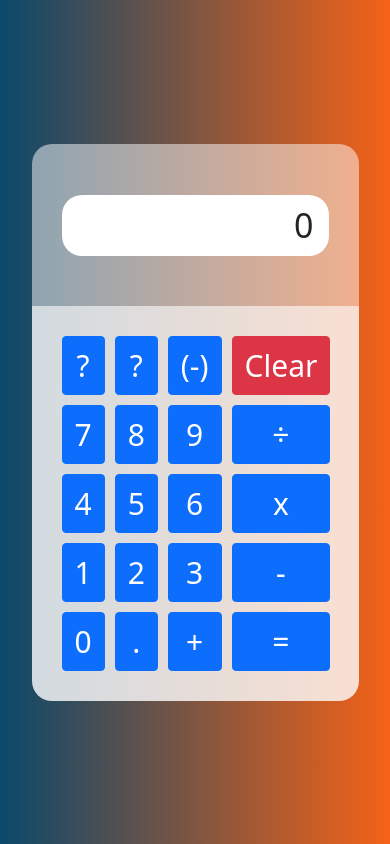
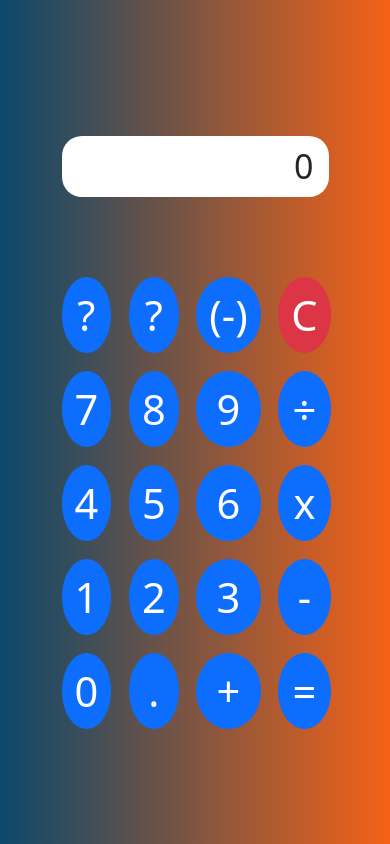
Before and after one commit to erwinmedina/calculator, a website with bundled scripts: page index.html in a window 390 px wide. Built offline with nearby package versions, Linux system fonts and the light colour scheme.

Commit message:
adjusted mobile

```diff
--- a/css/main.css
+++ b/css/main.css
@@ -59,10 +59,29 @@ span {
     .mainContainer {
         min-width: 40%;
     }
+
 }
 
 @media (max-width: 1000px) {
     .mainContainer {
         min-width: 90%;
     }
+    .screenContainer {
+        background: none;
+    }
+    .buttonContainer {
+        background: none;
+        gap: 1.1em;
+
+    }
+    span {
+        color: white;
+    }
+    .buttonContainer div {
+        display: flex;
+        justify-content: center;
+        align-items: center;
+        font-size: 2.6em;
+        border-radius: 100%;
+    }
 }
--- a/index.html
+++ b/index.html
@@ -26,7 +26,7 @@
             <div id='?' class="number button btn btn-primary">?</div>
             <div id='?' class="number button btn btn-primary">?</div>
             <div id='sign' class="number button btn btn-primary">(-)</div>
-            <div id='C' class="proprty button btn btn-danger">Clear</div>
+            <div id='C' class="proprty button btn btn-danger">C</div>
             <div id='7' class="number button btn btn-primary">7</div>
             <div id='8' class="number button btn btn-primary">8</div>
             <div id='9' class="number button btn btn-primary">9</div>
```
